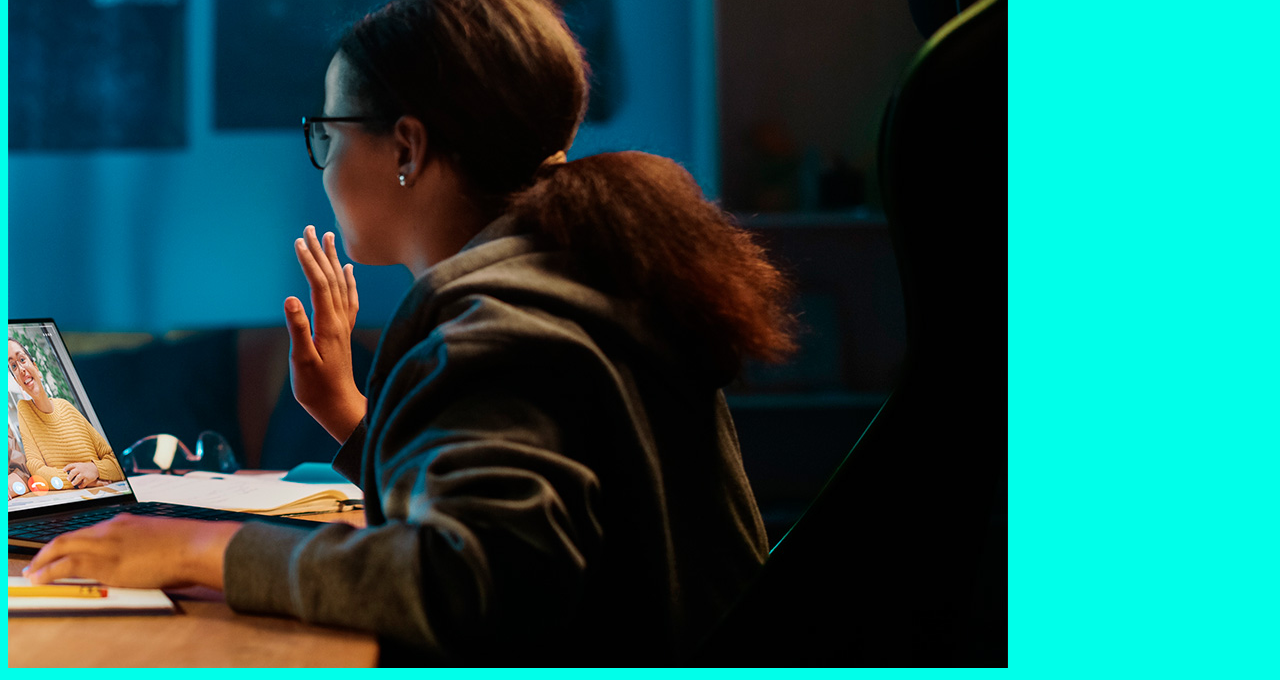
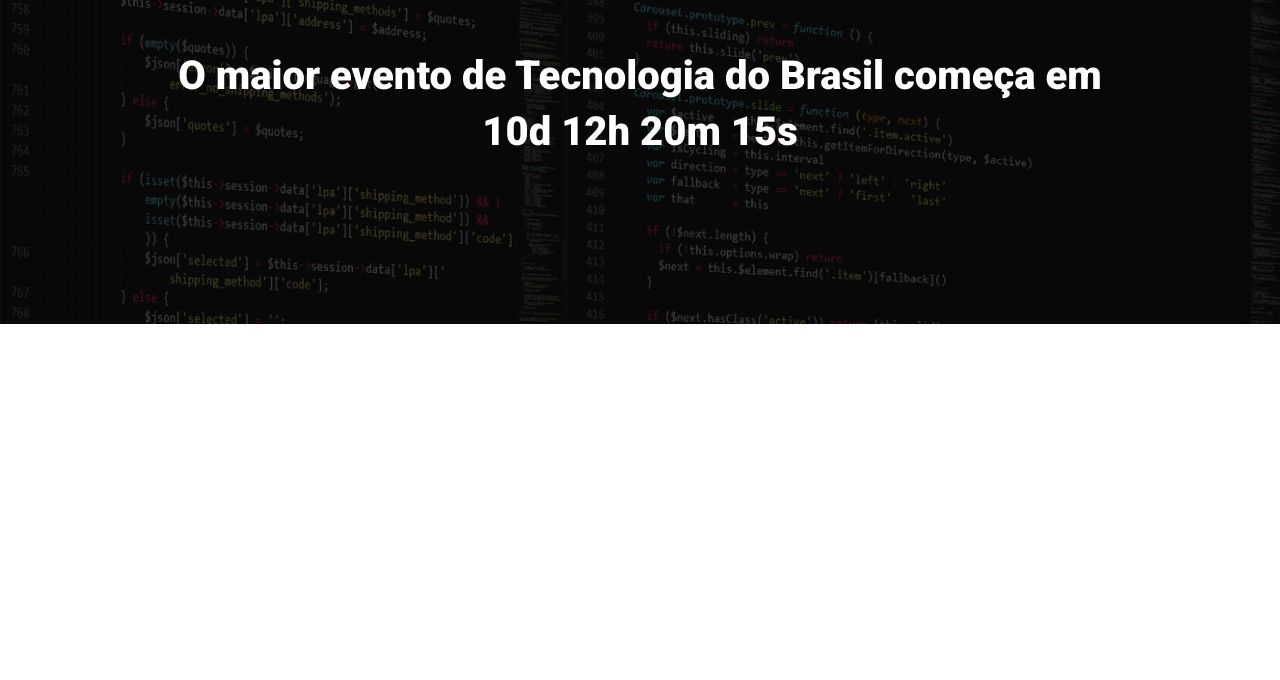
Before and after one commit to raquelbiondi/tech_talks, a website built with Parcel: page src/index.html in a window 1280 px wide. Shown: the part 160-840 px from the top of the page. After the commit the page ends 800 px from the top, so only its background shows below. Built offline with nearby package versions, Linux system fonts and the light colour scheme.

Commit message:
criando a seção hero

```diff
--- a/src/index.html
+++ b/src/index.html
@@ -1,14 +1,24 @@
 <!DOCTYPE html>
-<html lang="en">
+<html lang="pt-BR">
 <head>
     <meta charset="UTF-8">
+    <meta http-equiv="X-UA-Compatible" content="ie=edge">
     <meta name="viewport" content="width=device-width, initial-scale=1.0">
-    <title>Document</title>
+    <title>Tech Talks</title>
+    <link rel="preconnect" href="https://fonts.googleapis.com">
+    <link rel="preconnect" href="https://fonts.gstatic.com" crossorigin>
+    <link href="https://fonts.googleapis.com/css2?family=Roboto:wght@400;700;900&display=swap" rel="stylesheet">
     <link rel="stylesheet" href="styles/main.scss">
 </head>
 <body>
-    <h1>Olá Mundo</h1>
-    <img src="images/backend.png" alt="">
+    <header class="hero">
+        <div class="container">
+            <img class="hero__logo" src="images/ebac_logo.svg" alt="EBAC">
+            <p class="hero__text">
+                O maior evento de Tecnologia do Brasil começa em 10d 12h 20m 15s
+            </p>
+        </div>
+    </header>
     <script src="scripts/main.js"></script>
 </body>
 </html>
--- /dev/null
+++ b/src/styles/_hero.scss
@@ -0,0 +1,52 @@
+.hero {
+    padding-top: 64px;
+    padding-bottom: 100px;
+    background-image: url(../images/fundo.png);
+    background-repeat: no-repeat;
+    background-size: cover;
+    position: relative;
+
+    .container {
+        position: relative;
+    }
+
+    &::before {
+        position: absolute;
+        top: 0;
+        left: 0;
+        width: 100%;
+        height: 100%;
+        background-color: #000;
+        content: '';
+        opacity: 0.7;
+    }
+
+    &__text{
+        margin-top: 64px;
+        margin-bottom: 64px;
+        font-size: 40px;
+        line-height: 56px;
+        font-weight: 800;
+        text-align: center;
+    }
+
+    &__logo {
+        margin: 0 auto;
+        height: 80px;
+        display: block;
+    }
+
+    @media (max-width: 640px){
+        padding: 40px 0;
+
+        &__logo {
+            height: 40px;
+        }
+
+        &__text {
+            font-size: 22px;
+            line-height: 24px;
+            margin: 24px 0;
+        }
+    }
+}
--- a/src/styles/main.scss
+++ b/src/styles/main.scss
@@ -1,3 +1,23 @@
-body {
-    background-color: rgb(0, 255, 234);
+@use 'hero';
+
+* {
+    margin: 0;
+    padding: 0;
+    box-sizing: border-box;
+    font-family: Roboto, sans-serif;
+    color: #fff;
 }
+
+.container {
+    max-width: 960px;
+    width: 100%;
+    margin: 0 auto;
+
+    @media (max-width: 640px) {
+        max-width: 80%;
+    }
+
+    @media (max-width: 1024px){
+        max-width: 90%;
+    }
+}
```
Also changed, not shown: package.json (+141 -2 lines).
